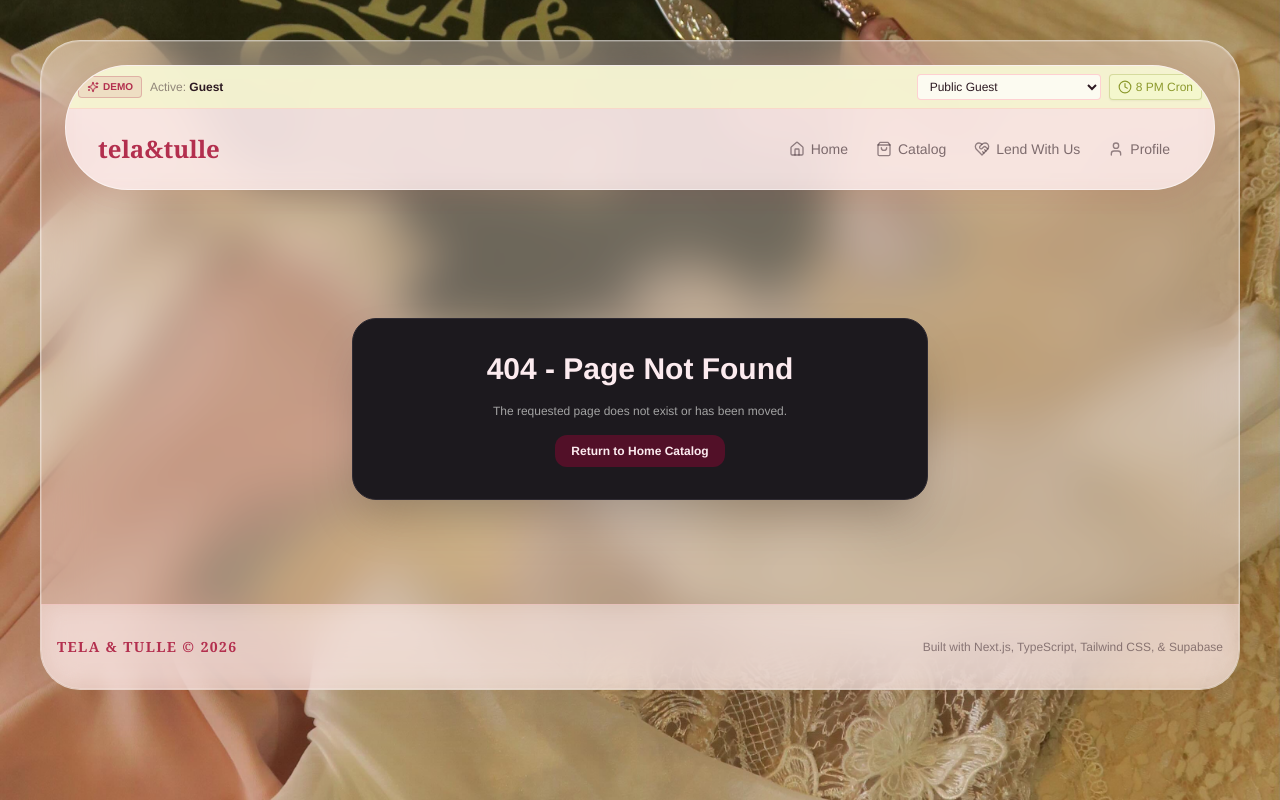
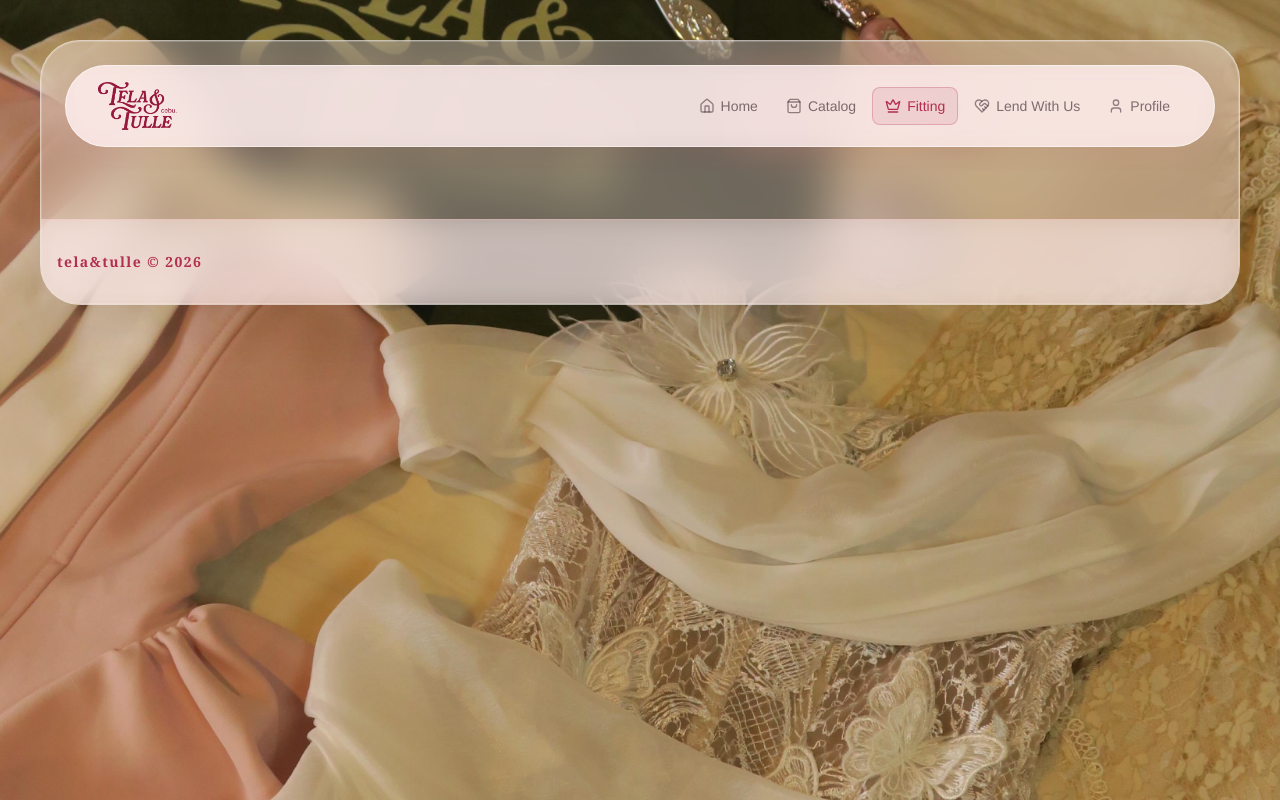
Before and after one commit to milkuiii/tela-and-tulle, a Next.js app: page /fitting in a window 1280 px wide. Before the commit this address had no page. Built offline with nearby package versions, Linux system fonts and the light colour scheme; a web font is replaced by a local one.

Commit message:
Enhance UI and functionality: update styles in CatalogPage and HomePage, add FittingPage component, improve Navbar with new links and logo, and introduce new logo assets.

```diff
--- a/src/app/catalog/page.tsx
+++ b/src/app/catalog/page.tsx
@@ -185,9 +185,9 @@ export default function CatalogPage() {
         {/* Dress Cards Grid */}
         <div className="col-span-1 lg:col-span-3 space-y-6">
           <div className="flex items-center justify-between border-b border-[#FFB5BD]/40 pb-4">
-            <div className="text-xs text-[#2D1A22]/50">
+            <div className="text-xs text-white/70">
               Showing{" "}
-              <strong className="text-[#2D1A22] font-semibold">
+              <strong className="text-white font-semibold">
                 {publicInventory.length}
               </strong>{" "}
               available gown{publicInventory.length === 1 ? "" : "s"}
--- /dev/null
+++ b/src/app/fitting/page.tsx
@@ -0,0 +1,25 @@
+"use client";
+
+import React from "react";
+import Link from "next/link";
+import { useAppStore } from "@/lib/store";
+import { calculateConsignorEarnings } from "@/lib/pricing";
+import {
+  UserCheck,
+  DollarSign,
+  Package,
+  TrendingUp,
+  ShieldCheck,
+  CheckCircle2,
+  Clock,
+  Lock,
+  ShieldAlert,
+} from "lucide-react";
+import { format, parseISO } from "date-fns";
+
+export default function FittingPage() {
+  const { currentUser, users, setCurrentUser, inventory, rentals, payouts } =
+    useAppStore();
+
+  const isConsignor = currentUser?.role === "consignor";
+}
--- a/src/app/layout.tsx
+++ b/src/app/layout.tsx
@@ -47,10 +47,7 @@ export default function RootLayout({
             <footer className="border-t border-[#FFB5BD]/30 bg-[#FFEEEE]/40 backdrop-blur-md py-8 text-[#2D1A22]/50 text-xs text-center">
               <div className="max-w-7xl mx-auto px-4 flex flex-col sm:flex-row items-center justify-between gap-4">
                 <span className="font-display tracking-widest text-[#B32F4E] font-semibold text-sm">
-                  TELA & TULLE © 2026
-                </span>
-                <span>
-                  Built with Next.js, TypeScript, Tailwind CSS, & Supabase
+                  tela&tulle © 2026
                 </span>
               </div>
             </footer>
--- a/src/components/catalog/DressCard.tsx
+++ b/src/components/catalog/DressCard.tsx
@@ -40,7 +40,7 @@ export function DressCard({ dress, onSelect }: DressCardProps) {
             <span className="shrink-0 bg-white/75 backdrop-blur-md text-[#2D1A22] text-xs font-semibold px-2.5 py-1 rounded-full border border-white/60 shadow-sm whitespace-nowrap">
               Size {dress.size}
             </span>
-            <span className="min-w-0 bg-[#B32F4E]/10 backdrop-blur-md text-[#B32F4E] text-xs font-medium px-2.5 py-1 rounded-full border border-[#B32F4E]/25 truncate max-w-[120px]">
+            <span className="min-w-0 bg-white/75 backdrop-blur-md text-[#B32F4E] text-xs font-medium px-2.5 py-1 rounded-full border border-[#B32F4E]/25 truncate max-w-[120px]">
               {dress.color}
             </span>
           </div>
--- a/src/components/layout/Navbar.tsx
+++ b/src/components/layout/Navbar.tsx
@@ -1,6 +1,8 @@
 "use client";
 
 import React from "react";
+import Image from "next/image";
+import LogoImage from "@/public/logo-dark.png";
 import Link from "next/link";
 import { usePathname } from "next/navigation";
 import { useAppStore } from "@/lib/store";
@@ -34,13 +36,14 @@ export function Navbar() {
   const navLinks = [
     { href: "/home", label: "Home", icon: Home },
     { href: "/catalog", label: "Catalog", icon: ShoppingBag },
+    { href: "/fitting", label: "Fitting", icon: Crown},
     { href: "/lend-with-us", label: "Lend With Us", icon: HeartHandshake },
     { href: "/profile", label: "Profile", icon: User },
   ];
 
   return (
     <header className="sticky top-5 rounded-full z-50 w-full bg-[#FFEEEE]/80 backdrop-blur-md border border-white/50 shadow-glass overflow-hidden">
-      {/* Top Demo Bar */}
+      {/* Top Demo Bar
       <div className="bg-[#F4F7CD]/80 border-b border-[#FFB5BD]/40 px-3 py-2 text-xs flex items-center justify-between gap-2 text-[#2D1A22]/70 overflow-x-auto">
         <div className="flex items-center gap-2 shrink-0">
           <span className="inline-flex items-center px-2 py-0.5 rounded text-[10px] font-semibold bg-[#B32F4E]/10 text-[#B32F4E] border border-[#B32F4E]/25 whitespace-nowrap">
@@ -85,15 +88,16 @@ export function Navbar() {
             <span className="hidden sm:inline">8 PM Cron</span>
           </button>
         </div>
-      </div>
+      </div> */}
 
       {/* Main Header Nav */}
       <div className="px-3 sm:px-6 lg:px-8 h-16 sm:h-20 flex items-center justify-between gap-2">
         {/* Brand */}
         <Link href="/home" className="flex flex-col group shrink-0">
-          <span className="font-display text-xl sm:text-2xl text-[#B32F4E] font-bold group-hover:text-[#8D2040] transition">
+          {/* <span className="font-display text-xl sm:text-2xl text-[#B32F4E] font-bold group-hover:text-[#8D2040] transition">
             tela&tulle
-          </span>
+          </span> */}
+          <Image src={LogoImage} alt="Tela & Tulle Logo" className="w-auto h-12 aspect-auto" />
           <span className="text-[8px] sm:text-[9px] uppercase tracking-[0.2em] sm:tracking-[0.3em] text-[#8D9A2E] font-medium hidden xs:block">
             Keeping style sustainable and accessible.
           </span>
```
Also changed, not shown: src/app/home/page.tsx (+9 -10 lines), src/public/logo-dark.png (added), src/public/logo.png (added).
